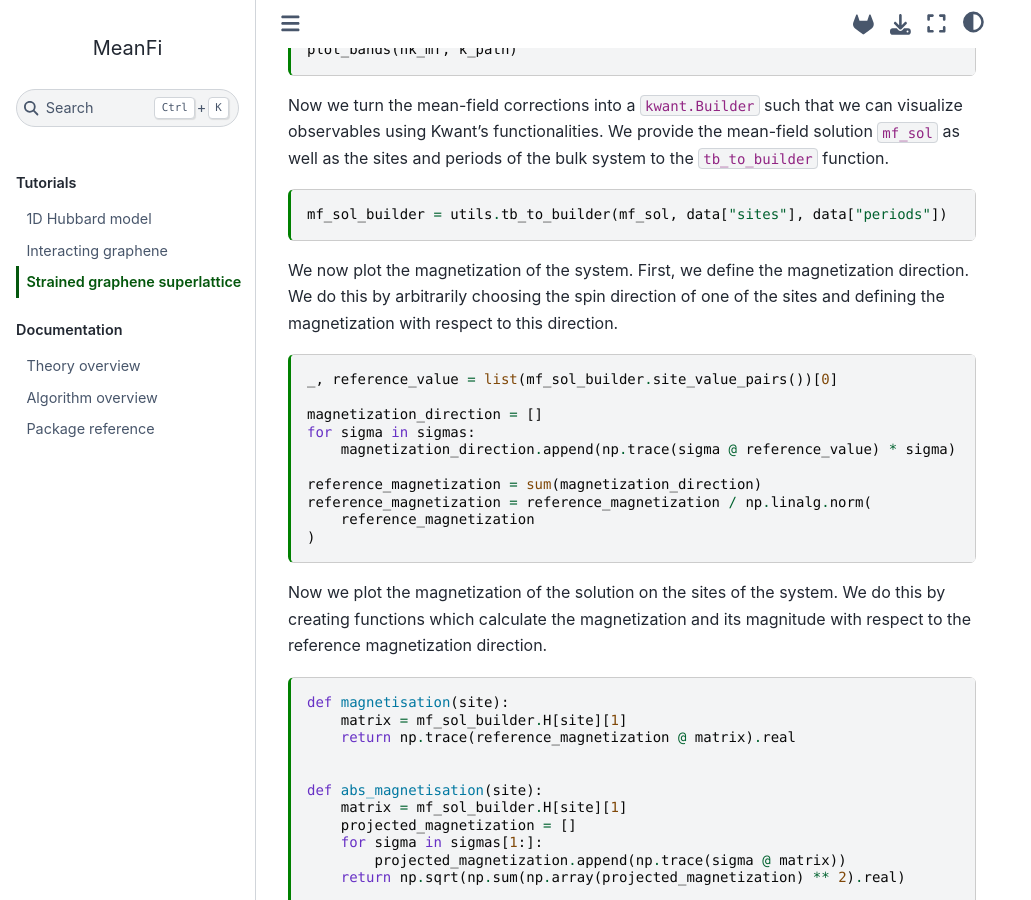
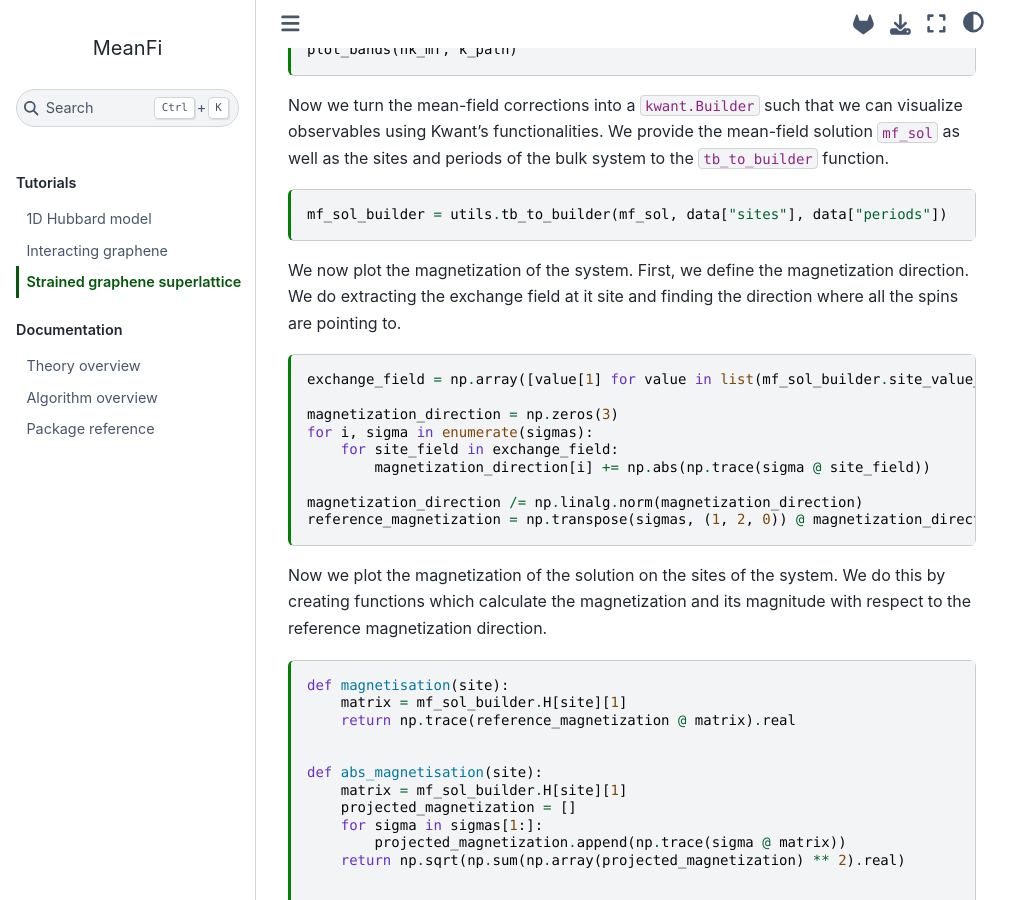
Before and after one commit to quantum-tinkerer/MeanFi, a Sphinx documentation site: the page built from docs/source/tutorial/strained_graphene.md, in a window 1280 px wide and 900 px high, scrolled down 2116 px. Shown: the whole window, without its empty margins (0-1031 px from the left). Built offline with Sphinx 7.4.7 and the Sphinx Book theme 1.1.4, drawn with Linux system fonts in a browser that asks for light colours; the version number could not be read and is left out; comment, search, counter and statistics services are not loaded.

Commit message:
fix magnetization direction

````diff
--- a/docs/source/tutorial/strained_graphene.md
+++ b/docs/source/tutorial/strained_graphene.md
@@ -142,19 +142,18 @@ Now we turn the mean-field corrections into a `kwant.Builder` such that we can v
 mf_sol_builder = utils.tb_to_builder(mf_sol, data["sites"], data["periods"])
 ```
 
-We now plot the magnetization of the system. First, we define the magnetization direction. We do this by arbitrarily choosing the spin direction of one of the sites and defining the magnetization with respect to this direction.
+We now plot the magnetization of the system. First, we define the magnetization direction. We do extracting the exchange field at it site and finding the direction where all the spins are pointing to.
 
 ```{code-cell} ipython3
-_, reference_value = list(mf_sol_builder.site_value_pairs())[0]
+exchange_field = np.array([value[1] for value in list(mf_sol_builder.site_value_pairs())])
 
-magnetization_direction = []
-for sigma in sigmas:
-    magnetization_direction.append(np.trace(sigma @ reference_value) * sigma)
+magnetization_direction = np.zeros(3)
+for i, sigma in enumerate(sigmas):
+    for site_field in exchange_field:
+        magnetization_direction[i] += np.abs(np.trace(sigma @ site_field))
 
-reference_magnetization = sum(magnetization_direction)
-reference_magnetization = reference_magnetization / np.linalg.norm(
-    reference_magnetization
-)
+magnetization_direction /= np.linalg.norm(magnetization_direction)
+reference_magnetization = np.transpose(sigmas, (1, 2, 0)) @ magnetization_direction
 ```
 
 Now we plot the magnetization of the solution on the sites of the system. We do this by creating functions which calculate the magnetization and its magnitude with respect to the reference magnetization direction.
````
